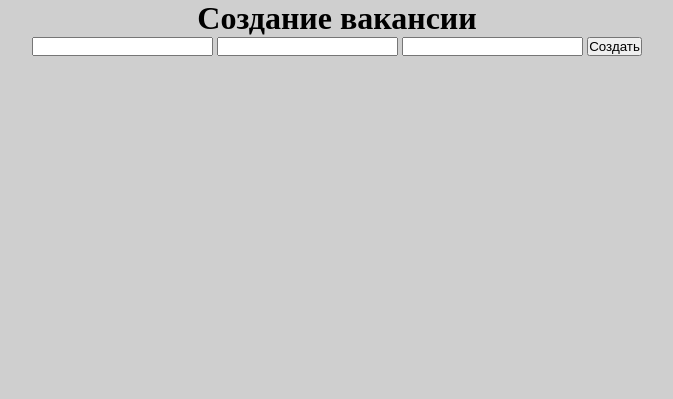
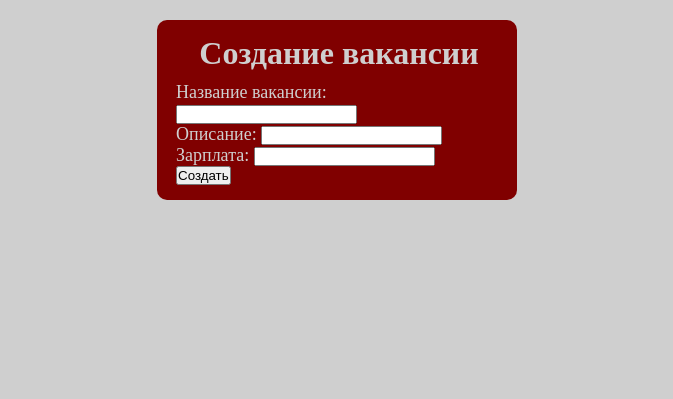
Before and after one commit to Sht0neg/FinalDjangoProject, a Django app: page /vacancy/create-vacancies/ in a window 1280 px wide. Shown: the part 80-479 px from the top of the page, without its empty margins (303-976 px from the left). Run offline with Django 5.2, Linux system fonts and the light colour scheme.

Commit message:
оформил страницу создания вакансии

```diff
--- a/templates/create_vacancy.html
+++ b/templates/create_vacancy.html
@@ -1,15 +1,16 @@
 {% extends "base.html" %}
 {% block main %}
+    <div class="div_log_reg">
         <h1>Создание вакансии</h1>
         <form method="post">
             {% csrf_token %}
-        {{form.title}}
+            <h3 class="text-reg">Название вакансии: {{form.title}}</h3>
             {{form.title.errors}}
-        {{form.description}}
+            <h3 class="text-reg">Описание: {{form.description}}</h3>
             {{form.description.errors}}
-        {{form.price}}
+            <h3 class="text-reg">Зарплата: {{form.price}}</h3>
             {{form.price.errors}}
             <input type="submit" value="Создать">
         </form>
-
+    </div>
 {% endblock main %}
```
Lines whose indentation alone changed are shown as unchanged.
